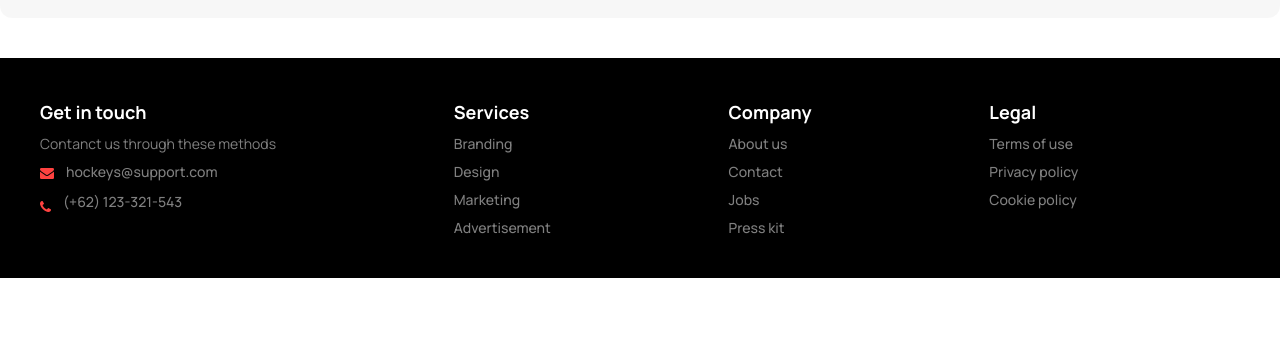
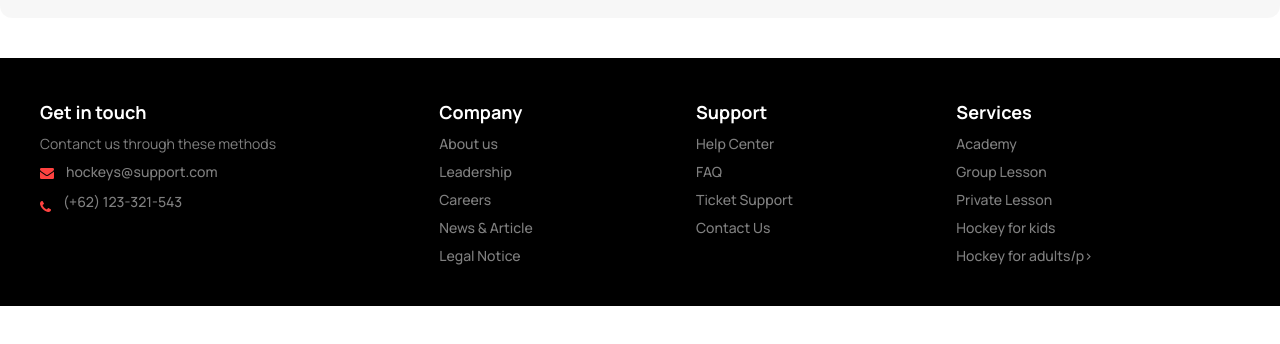
Before and after one commit to ZShreya/Hockey-24, a plain HTML site: page index.html in a window 1280 px wide. Shown: the part 4189-4533 px from the top of the page. Before the commit the page ends 4507 px from the top, so only its background shows below. Drawn offline with nearby package versions, Linux system fonts and the light colour scheme.

Commit message:
Almost done

```diff
--- a/index.html
+++ b/index.html
@@ -561,24 +561,27 @@
 
         </nav>
         <nav>
-            <h3 class="text-white text-lg font-bold">Services</h3>
-            <p class="text-custom-ash font-medium">Branding</p>
-            <p class="text-custom-ash font-medium">Design</p>
-            <p class="text-custom-ash font-medium">Marketing</p>
-            <p class="text-custom-ash font-medium">Advertisement</p>
+            <h3 class="text-white text-lg font-bold">Company</h3>
+            <p class="text-custom-ash font-medium">About us</p>
+            <p class="text-custom-ash font-medium">Leadership</p>
+            <p class="text-custom-ash font-medium">Careers</p>
+            <p class="text-custom-ash font-medium">News & Article</p>
+            <p class="text-custom-ash font-medium">Legal Notice</p>
         </nav>
         <nav>
-            <h3 class=" text-white text-lg font-bold">Company</h3>
-            <p class="text-custom-ash font-medium">About us</p>
-            <p class="text-custom-ash font-medium">Contact</p>
-            <p class="text-custom-ash font-medium">Jobs</p>
-            <p class="text-custom-ash font-medium">Press kit</p>
+            <h3 class=" text-white text-lg font-bold">Support</h3>
+            <p class="text-custom-ash font-medium">Help Center</p>
+            <p class="text-custom-ash font-medium">FAQ</p>
+            <p class="text-custom-ash font-medium">Ticket Support</p>
+            <p class="text-custom-ash font-medium">Contact Us</p>
         </nav>
         <nav>
-            <h3 class=" text-white text-lg font-bold">Legal</h3>
-            <p class="text-custom-ash font-medium">Terms of use</p>
-            <p class="text-custom-ash font-medium">Privacy policy</p>
-            <p class="text-custom-ash font-medium">Cookie policy</p>
+            <h3 class=" text-white text-lg font-bold">Services</h3>
+            <p class="text-custom-ash font-medium">Academy</p>
+            <p class="text-custom-ash font-medium">Group Lesson</p>
+            <p class="text-custom-ash font-medium">Private Lesson</p>
+            <p class="text-custom-ash font-medium">Hockey for kids</p>
+            <p class="text-custom-ash font-medium">Hockey for adults/p>
         </nav>
     </footer>
 
```
